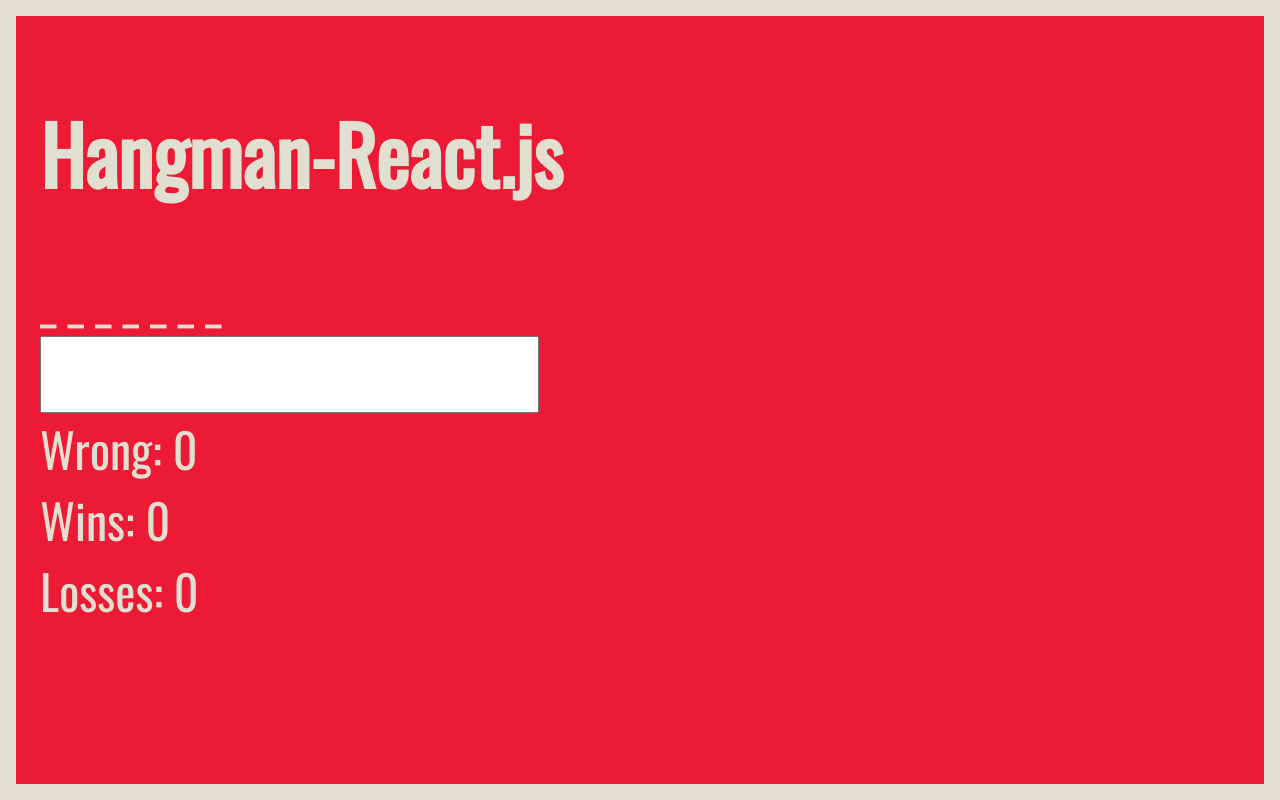
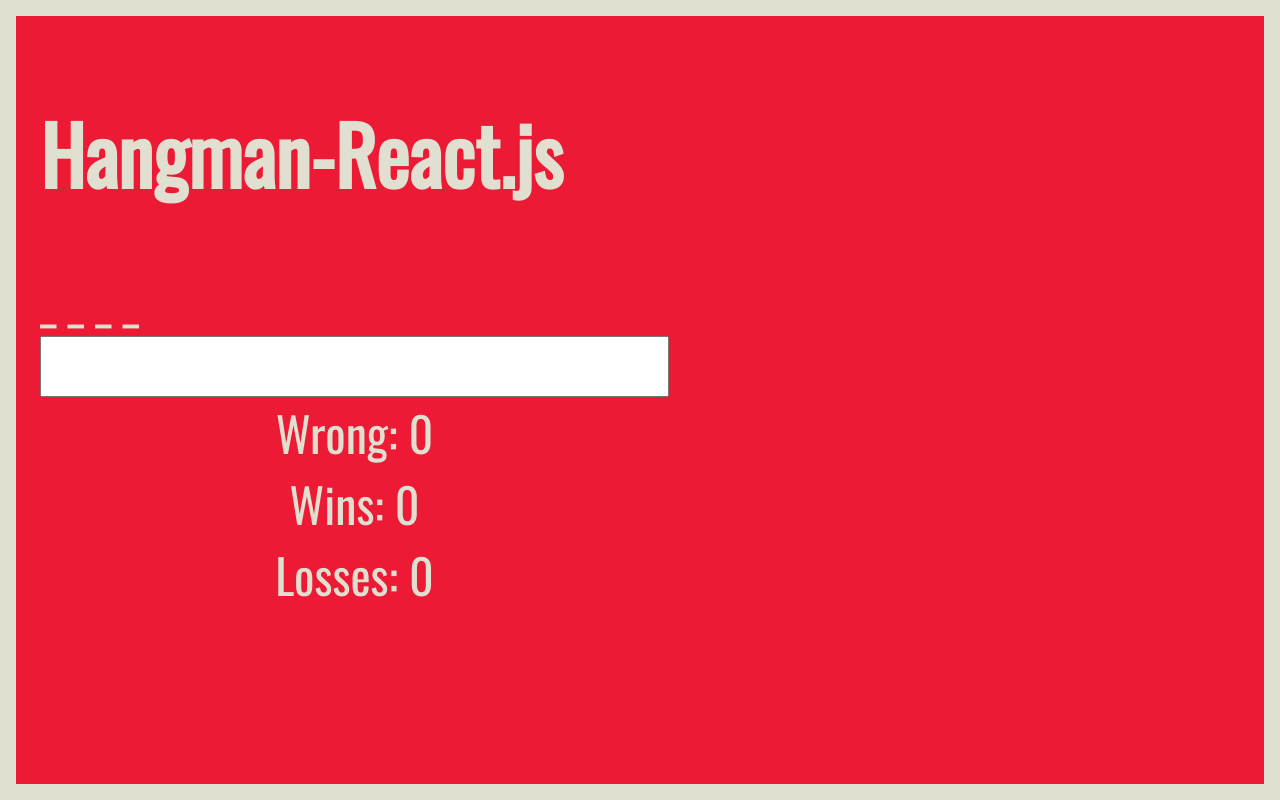
Before and after one commit to cagedcrown/hangman, a plain HTML site: page index.html in a window 1280 px wide. Drawn offline with nearby package versions, Linux system fonts and the light colour scheme; no server answers.

Commit message:
refactored style

```diff
--- a/css/styles.css
+++ b/css/styles.css
@@ -14,16 +14,9 @@ html {
   font-family: oswald;
   color: #E1E0D0;
 }
+
 h1{
   font-size: 5em;
-}
-#word{
-  font-size: 3em;
-}
-
-#guess{
-  font-size: 3em;
-  font-family: oswald;
 }
 
 .container {
@@ -31,6 +24,11 @@ h1{
   justify-content: space-between;
 }
 
-#wins, #losses, #score {
+#word{
   font-size: 3em;
 }
+
+#guess, #wins, #losses, #score {
+  font-size: 3em;
+  text-align: center;
+}
--- a/js/game.js
+++ b/js/game.js
@@ -1,4 +1,5 @@
-var words = ["react", "angular", "backbone", "ember", "jquery", "protoype", "rails", "ionic", "node", "prototype", "functions", "this", "appcelerator", "mobile", "object", "self", "virtual", "washington dc", "innovative"];
+// Hangman with React.js
+var words = ["react", "angular", "backbone", "ember", "jquery", "protoype", "rails", "ionic", "node", "prototype", "functions", "this", "appcelerator", "mobile", "object", "self", "virtual", "innovative"];
 
 var Word = React.createClass({
   render: function(){
```
